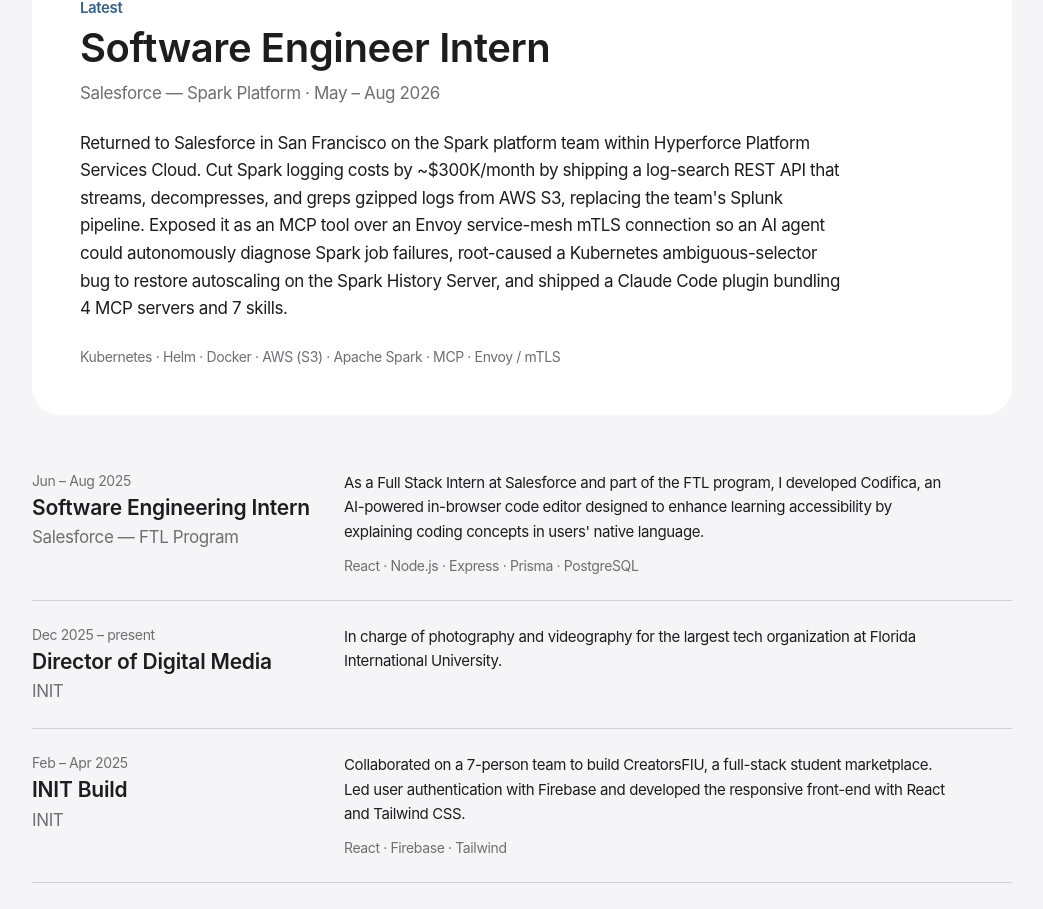
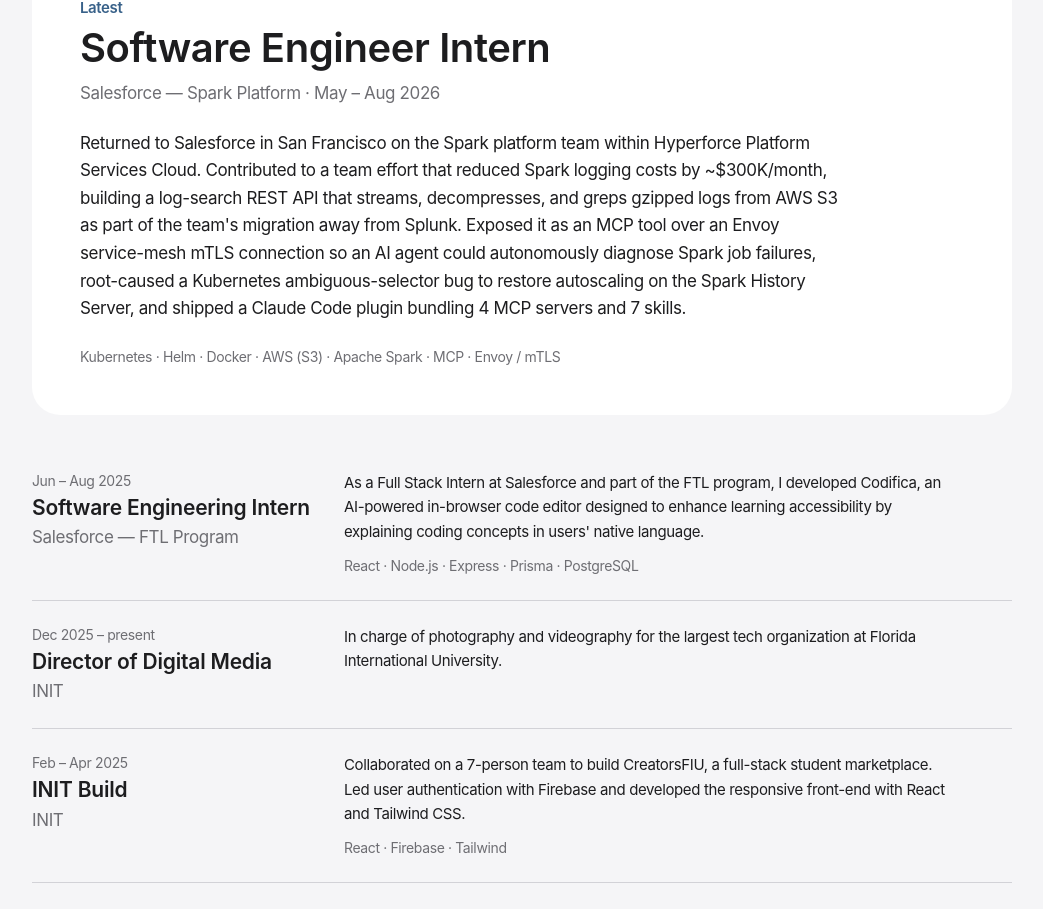
Before and after one commit to Luimoe05/Personal-Portfolio, a React (Vite) app: page / in a window 1280 px wide. Shown: the part 957-1866 px from the top of the page, without its empty margins (118-1161 px from the left). Built offline with nearby package versions, Linux system fonts and the light colour scheme.

Commit message:
Credit team effort in internship cost savings

```diff
--- a/src/Components/MainPage.jsx
+++ b/src/Components/MainPage.jsx
@@ -49,7 +49,7 @@
     company: "Salesforce — Spark Platform",
     duration: "May – Aug 2026",
     description:
-      "Returned to Salesforce in San Francisco on the Spark platform team within Hyperforce Platform Services Cloud. Cut Spark logging costs by ~$300K/month by shipping a log-search REST API that streams, decompresses, and greps gzipped logs from AWS S3, replacing the team's Splunk pipeline. Exposed it as an MCP tool over an Envoy service-mesh mTLS connection so an AI agent could autonomously diagnose Spark job failures, root-caused a Kubernetes ambiguous-selector bug to restore autoscaling on the Spark History Server, and shipped a Claude Code plugin bundling 4 MCP servers and 7 skills.",
+      "Returned to Salesforce in San Francisco on the Spark platform team within Hyperforce Platform Services Cloud. Contributed to a team effort that reduced Spark logging costs by ~$300K/month, building a log-search REST API that streams, decompresses, and greps gzipped logs from AWS S3 as part of the team's migration away from Splunk. Exposed it as an MCP tool over an Envoy service-mesh mTLS connection so an AI agent could autonomously diagnose Spark job failures, root-caused a Kubernetes ambiguous-selector bug to restore autoscaling on the Spark History Server, and shipped a Claude Code plugin bundling 4 MCP servers and 7 skills.",
     tags: ["Kubernetes", "Helm", "Docker", "AWS (S3)", "Apache Spark", "MCP", "Envoy / mTLS"],
   },
   {
```
